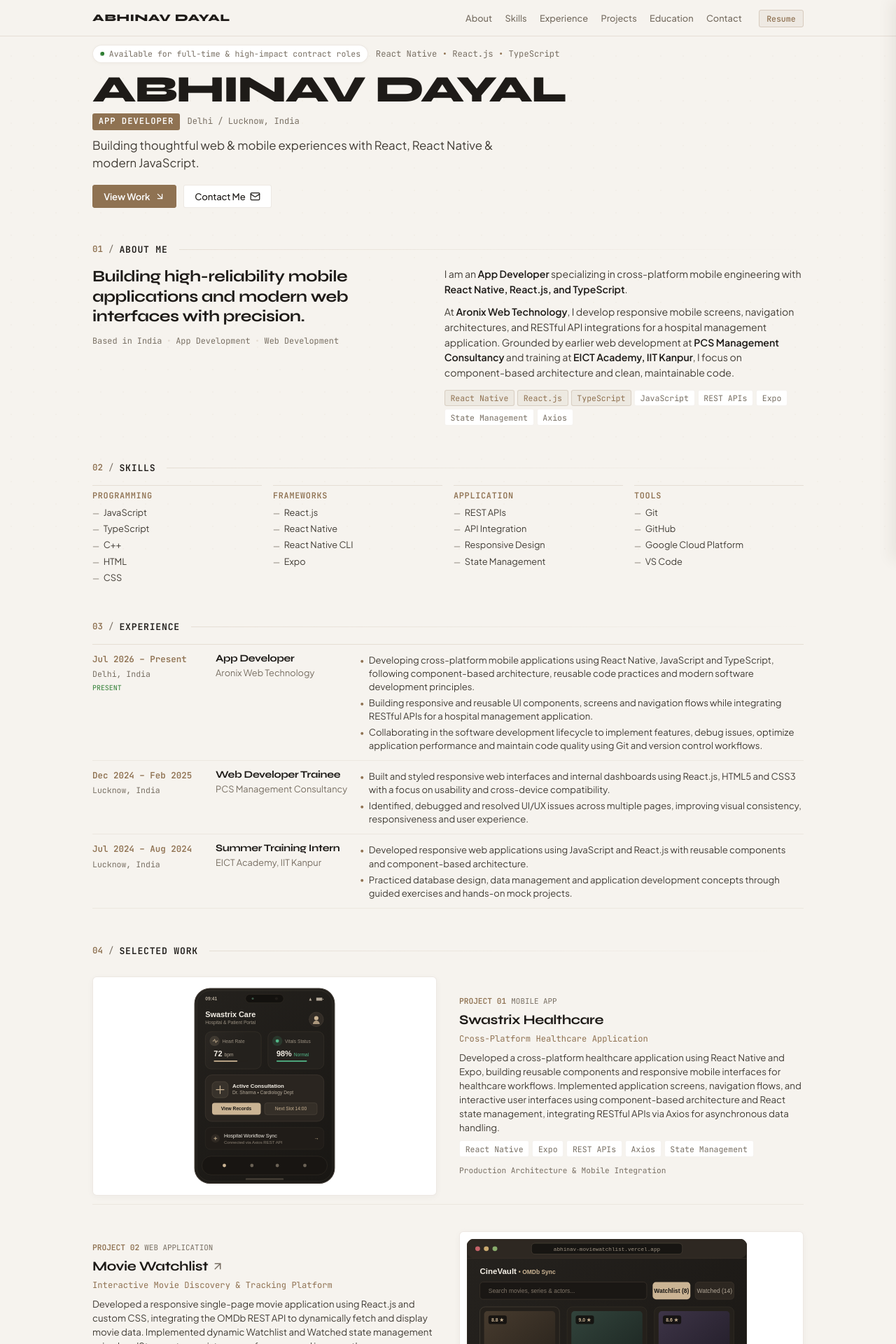
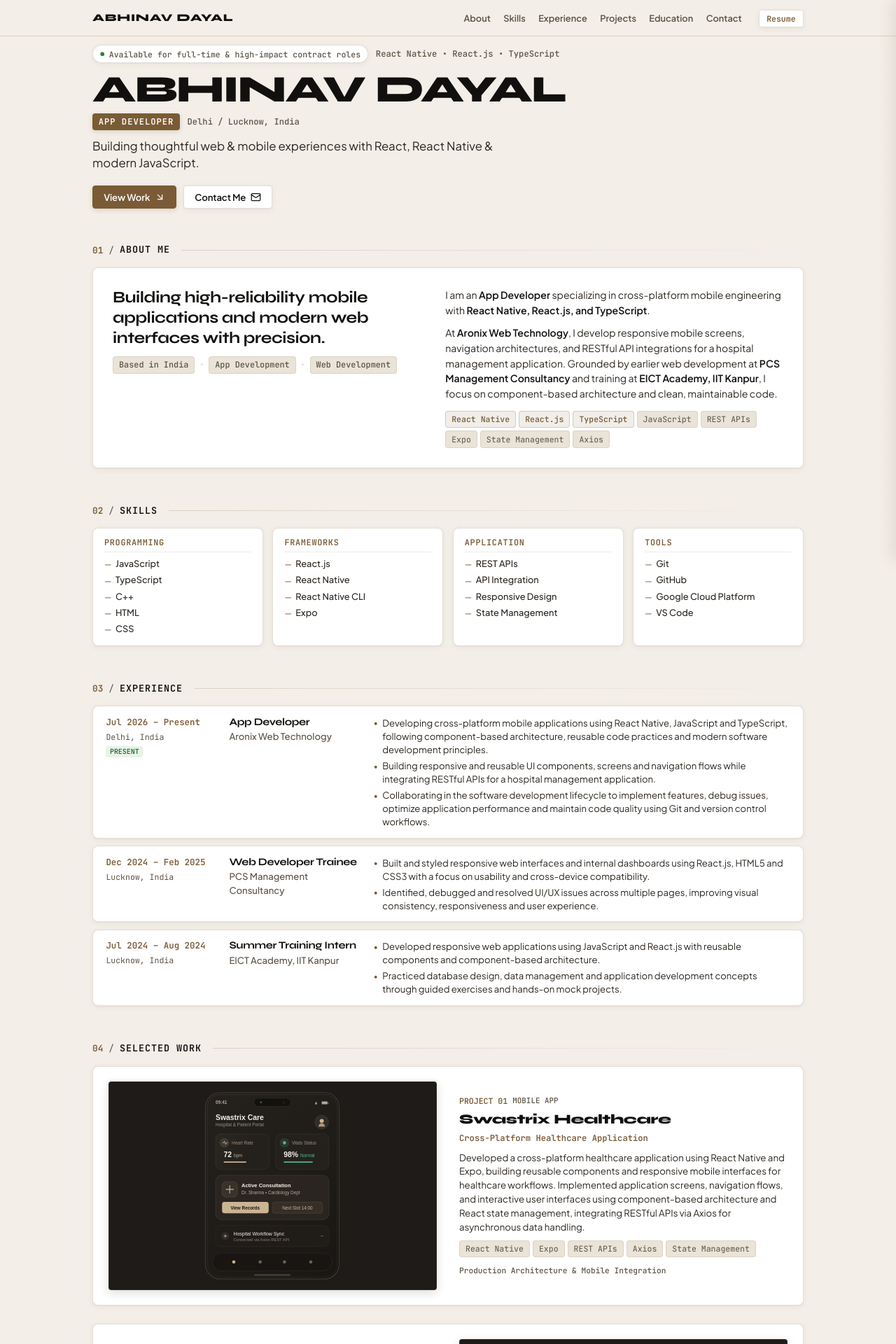
Before and after one commit to AbhinavXDayal/Portfolio, a React (Vite) app: page / in a window 1280 px wide. Shown: the top 1920 px of the page at 70% size. Built offline with nearby package versions, Linux system fonts and the light colour scheme.

Commit message:
Increase contrast and add distinct elevated card styling

```diff
--- a/src/components/sections/About.tsx
+++ b/src/components/sections/About.tsx
@@ -11,6 +11,7 @@ export const About: React.FC = () => {
           title="ABOUT ME"
         />
 
+        <div className="about-v4-card">
           <div className="about-v4-grid">
             {/* Left: Large Statement & Metadata */}
             <div className="about-v4-left">
@@ -49,6 +50,7 @@ export const About: React.FC = () => {
             </div>
           </div>
         </div>
+      </div>
     </section>
   );
 };
--- a/src/components/sections/Contact.tsx
+++ b/src/components/sections/Contact.tsx
@@ -21,7 +21,7 @@ export const Contact: React.FC = () => {
           title="CONTACT ME"
         />
 
-        <div className="contact-v4-container">
+        <div className="contact-v4-card">
           <div className="contact-v4-main">
             <h3 className="contact-v4-headline">
               LET'S BUILD SOMETHING.
--- a/src/styles/globals.css
+++ b/src/styles/globals.css
@@ -2,7 +2,7 @@
 @import './animations.css';
 
 /* ==========================================================================
-   CSS RESET & CORE FOUNDATIONS (COMPACT SOFT BEIGE AESTHETIC)
+   CSS RESET & CORE FOUNDATIONS (HIGH CONTRAST SOFT BEIGE AESTHETIC)
    ========================================================================== */
 
 *, *::before, *::after {
@@ -48,23 +48,23 @@ body {
 
 /* Selection */
 ::selection {
-  background-color: rgba(143, 114, 82, 0.2);
+  background-color: rgba(122, 91, 54, 0.22);
   color: var(--cream);
 }
 
 /* Custom Scrollbar */
 ::-webkit-scrollbar {
-  width: 4px;
+  width: 5px;
 }
 ::-webkit-scrollbar-track {
   background: var(--background);
 }
 ::-webkit-scrollbar-thumb {
-  background: rgba(143, 114, 82, 0.25);
+  background: rgba(122, 91, 54, 0.25);
   border-radius: var(--radius-full);
 }
 ::-webkit-scrollbar-thumb:hover {
-  background: rgba(143, 114, 82, 0.45);
+  background: rgba(122, 91, 54, 0.45);
 }
 
 /* Focus Outline */
@@ -73,7 +73,7 @@ body {
   outline-offset: 2px;
 }
 
-/* Typography Base */
+/* High-Contrast Typography */
 h1, h2, h3, h4, h5, h6 {
   font-family: var(--font-display);
   color: var(--cream);
@@ -134,11 +134,11 @@ img, svg {
 }
 
 .text-emerald {
-  color: #2e7d32;
+  color: #1e7025;
 }
 
 /* ==========================================================================
-   BUTTONS & TAGS (COMPACT CONTROLS)
+   BUTTONS & TAGS (ELEVATED CONTROLS)
    ========================================================================== */
 
 .portfolio-btn {
@@ -146,7 +146,7 @@ img, svg {
   align-items: center;
   justify-content: center;
   font-family: var(--font-sans);
-  font-weight: 500;
+  font-weight: 600;
   border-radius: var(--radius-sm);
   transition: all var(--transition-fast);
   text-decoration: none;
@@ -166,27 +166,29 @@ img, svg {
   background-color: var(--beige);
   color: #ffffff;
   border: 1px solid var(--beige);
-  font-weight: 600;
+  box-shadow: 0 2px 6px rgba(122, 91, 54, 0.2);
 }
 
 .btn-primary:hover {
   background-color: var(--beige-soft);
   border-color: var(--beige-soft);
   transform: translateY(-1px);
-  box-shadow: 0 3px 10px rgba(143, 114, 82, 0.15);
+  box-shadow: 0 4px 12px rgba(122, 91, 54, 0.25);
 }
 
 .btn-outline {
-  background-color: var(--surface);
+  background-color: var(--surface-card);
   color: var(--cream);
   border: 1px solid var(--border);
+  box-shadow: var(--card-shadow);
 }
 
 .btn-outline:hover {
   border-color: var(--beige);
   color: var(--beige);
-  background-color: rgba(143, 114, 82, 0.06);
+  background-color: rgba(122, 91, 54, 0.05);
   transform: translateY(-1px);
+  box-shadow: var(--card-shadow-hover);
 }
 
 .btn-sm {
@@ -206,13 +208,13 @@ img, svg {
   align-items: center;
   font-family: var(--font-mono);
   font-size: var(--text-xs);
-  padding: 0.14rem 0.48rem;
+  padding: 0.16rem 0.5rem;
   border-radius: var(--radius-sm);
   transition: all var(--transition-fast);
 }
 
 .tag-subtle {
-  background: var(--surface);
+  background: var(--surface-soft);
   color: var(--muted);
   border: 1px solid var(--border-subtle);
 }
@@ -220,12 +222,14 @@ img, svg {
 .tag-subtle:hover {
   color: var(--cream);
   border-color: var(--border);
+  background: var(--surface);
 }
 
 .tag-accent {
-  background: rgba(143, 114, 82, 0.08);
+  background: rgba(122, 91, 54, 0.1);
   color: var(--beige);
-  border: 1px solid rgba(143, 114, 82, 0.22);
+  border: 1px solid rgba(122, 91, 54, 0.25);
+  font-weight: 500;
 }
 
 /* Status Indicator */
@@ -233,11 +237,11 @@ img, svg {
   display: inline-flex;
   align-items: center;
   gap: 0.4rem;
-  padding: 0.2rem 0.65rem;
-  background: var(--surface);
+  padding: 0.22rem 0.65rem;
+  background: var(--surface-card);
   border: 1px solid var(--border);
   border-radius: var(--radius-full);
-  box-shadow: 0 1px 4px rgba(143, 114, 82, 0.05);
+  box-shadow: var(--card-shadow);
 }
 
 .status-dot-container {
@@ -270,6 +274,7 @@ img, svg {
   font-family: var(--font-mono);
   font-size: 0.72rem;
   color: var(--muted);
+  font-weight: 500;
 }
 
 /* Section Header (Compact Editorial) */
@@ -281,21 +286,21 @@ img, svg {
 }
 
 .section-v4-num {
-  font-size: 0.78rem;
-  font-weight: 600;
+  font-size: 0.8rem;
+  font-weight: 700;
   color: var(--beige);
 }
 
 .section-v4-slash {
-  font-size: 0.78rem;
+  font-size: 0.8rem;
   color: var(--muted);
 }
 
 .section-v4-title {
-  font-size: 0.82rem;
-  font-weight: 700;
+  font-size: 0.84rem;
+  font-weight: 800;
   color: var(--cream);
-  letter-spacing: 0.06em;
+  letter-spacing: 0.07em;
   text-transform: uppercase;
   white-space: nowrap;
 }
@@ -321,7 +326,7 @@ img, svg {
   display: flex;
   flex-direction: column;
   justify-content: center;
-  background: rgba(246, 243, 238, 0.94);
+  background: rgba(243, 238, 231, 0.94);
   backdrop-filter: blur(12px);
   -webkit-backdrop-filter: blur(12px);
   border-bottom: 1px solid var(--border);
@@ -340,7 +345,7 @@ img, svg {
 
 .navbar-brand {
   font-family: var(--font-display);
-  font-size: 0.9rem;
+  font-size: 0.92rem;
   font-weight: 800;
   letter-spacing: 0.05em;
   color: var(--cream);
@@ -360,7 +365,7 @@ img, svg {
 
 .nav-link {
   font-size: 0.8rem;
-  font-weight: 500;
+  font-weight: 600;
   color: var(--muted);
   padding: 0.15rem 0;
   position: relative;
@@ -378,25 +383,27 @@ img, svg {
   bottom: -2px;
   left: 0;
   width: 100%;
-  height: 1.5px;
+  height: 2px;
   background-color: var(--beige);
 }
 
 .resume-btn {
   font-family: var(--font-mono);
   font-size: 0.72rem;
-  font-weight: 500;
+  font-weight: 600;
   color: var(--beige);
-  background: rgba(143, 114, 82, 0.08);
-  border: 1px solid rgba(143, 114, 82, 0.25);
+  background: var(--surface-card);
+  border: 1px solid var(--border);
   padding: 0.25rem 0.65rem;
   border-radius: var(--radius-sm);
+  box-shadow: var(--card-shadow);
   transition: all var(--transition-fast);
 }
 
 .resume-btn:hover {
   background: var(--beige);
   color: #ffffff;
+  border-color: var(--beige);
 }
 
 .mobile-menu-toggle {
@@ -409,7 +416,7 @@ img, svg {
   position: absolute;
   bottom: 0;
   left: 0;
-  height: 1.5px;
+  height: 2px;
   background: var(--beige);
   transition: width 0.1s linear;
 }
@@ -418,7 +425,7 @@ img, svg {
 .mobile-drawer-backdrop {
   position: fixed;
   inset: 0;
-  background: rgba(30, 27, 24, 0.4);
+  background: rgba(18, 16, 14, 0.4);
   backdrop-filter: blur(4px);
   z-index: 105;
   opacity: 0;
@@ -446,7 +453,7 @@ img, svg {
   padding: 1.25rem 1rem;
   transform: translateX(100%);
   transition: transform var(--transition-base);
-  box-shadow: -6px 0 20px rgba(60, 50, 40, 0.08);
+  box-shadow: -6px 0 20px rgba(70, 50, 30, 0.1);
 }
 
 .mobile-drawer.open {
@@ -465,6 +472,7 @@ img, svg {
   font-size: 0.75rem;
   color: var(--beige);
   text-transform: uppercase;
+  font-weight: 700;
 }
 
 .mobile-drawer-close {
@@ -484,15 +492,17 @@ img, svg {
   align-items: center;
   padding: 0.55rem 0.65rem;
   border-radius: var(--radius-sm);
-  background: var(--surface);
-  border: 1px solid var(--border-subtle);
+  background: var(--surface-card);
+  border: 1px solid var(--border);
+  box-shadow: var(--card-shadow);
   color: var(--muted);
+  font-weight: 600;
 }
 
 .mobile-nav-link.active,
 .mobile-nav-link:hover {
-  background: rgba(143, 114, 82, 0.08);
-  border-color: rgba(143, 114, 82, 0.3);
+  background: rgba(122, 91, 54, 0.08);
+  border-color: var(--beige);
   color: var(--cream);
 }
 
@@ -500,6 +510,7 @@ img, svg {
   font-size: 0.7rem;
   color: var(--beige);
   margin-right: 0.65rem;
+  font-weight: 700;
 }
 
 .mobile-nav-text {
@@ -527,7 +538,7 @@ img, svg {
 }
 
 /* ==========================================================================
-   HERO SECTION (COMPACT ~60-70VH)
+   HERO SECTION
    ========================================================================== */
 
 .hero-section {
@@ -558,6 +569,7 @@ img, svg {
 .hero-tech-mono {
   font-size: 0.76rem;
   color: var(--muted);
+  font-weight: 500;
 }
 
 .hero-headline-block {
@@ -587,11 +599,13 @@ img, svg {
   background: var(--beige);
   padding: 0.18rem 0.55rem;
   border-radius: var(--radius-sm);
+  box-shadow: 0 2px 6px rgba(122, 91, 54, 0.2);
 }
 
 .hero-location-text {
   font-size: 0.76rem;
   color: var(--muted);
+  font-weight: 500;
 }
 
 .hero-intro-text {
@@ -609,12 +623,20 @@ img, svg {
 }
 
 /* ==========================================================================
-   SECTION 01: ABOUT ME (COMPACT 2-COLUMN)
+   SECTION 01: ABOUT ME (CONTRASTING CARD CONTAINER)
    ========================================================================== */
 
 .about-section {
   padding-top: var(--section-padding-y);
   padding-bottom: var(--section-padding-y);
+}
+
+.about-v4-card {
+  background: var(--surface-card);
+  border: 1px solid var(--border);
+  border-radius: var(--radius-md);
+  padding: clamp(1.15rem, 2.5vw, 1.75rem);
+  box-shadow: var(--card-shadow);
 }
 
 .about-v4-grid {
@@ -647,6 +669,14 @@ img, svg {
   color: var(--muted);
 }
 
+.meta-pill {
+  background: var(--surface-soft);
+  padding: 0.15rem 0.5rem;
+  border-radius: var(--radius-sm);
+  border: 1px solid var(--border-subtle);
+  font-weight: 500;
+}
+
 .meta-sep {
   color: var(--border);
 }
@@ -671,7 +701,7 @@ img, svg {
 }
 
 /* ==========================================================================
-   SECTION 02: SKILLS (COMPACT HORIZONTAL TYPOGRAPHY GRID)
+   SECTION 02: SKILLS (DISTINCT ELEVATED CARDS)
    ========================================================================== */
 
 .skills-section {
@@ -682,22 +712,34 @@ img, svg {
 .skills-v4-horizontal-grid {
   display: grid;
   grid-template-columns: repeat(4, 1fr);
-  gap: 1rem;
+  gap: 0.85rem;
 }
 
 .skill-v4-group {
+  background: var(--surface-card);
+  border: 1px solid var(--border);
+  border-radius: var(--radius-md);
+  padding: 0.85rem 1rem;
+  box-shadow: var(--card-shadow);
   display: flex;
   flex-direction: column;
   gap: 0.45rem;
-  border-top: 1px solid var(--border);
-  padding-top: 0.5rem;
+  transition: all var(--transition-fast);
+}
+
+.skill-v4-group:hover {
+  border-color: var(--beige);
+  box-shadow: var(--card-shadow-hover);
+  transform: translateY(-2px);
 }
 
 .skill-v4-cat-heading {
   font-size: 0.74rem;
-  font-weight: 700;
+  font-weight: 800;
   color: var(--beige);
   letter-spacing: 0.06em;
+  padding-bottom: 0.35rem;
+  border-bottom: 1px solid var(--border-subtle);
 }
 
 .skill-v4-list {
@@ -712,6 +754,7 @@ img, svg {
   gap: 0.35rem;
   font-size: 0.8rem;
   color: var(--text);
+  font-weight: 500;
   transition: color var(--transition-fast);
 }
 
@@ -720,12 +763,12 @@ img, svg {
 }
 
 .skill-v4-dash {
-  color: var(--muted);
+  color: var(--beige);
   font-size: 0.7rem;
 }
 
 /* ==========================================================================
-   SECTION 03: EXPERIENCE (COMPACT TIMELINE ROWS)
+   SECTION 03: EXPERIENCE (DISTINCT ELEVATED CARDS)
    ========================================================================== */
 
 .experience-section {
@@ -736,21 +779,26 @@ img, svg {
 .experience-v4-list {
   display: flex;
   flex-direction: column;
-  border-top: 1px solid var(--border);
+  gap: 0.65rem;
 }
 
 .experience-v4-row {
+  background: var(--surface-card);
+  border: 1px solid var(--border);
+  border-radius: var(--radius-md);
+  box-shadow: var(--card-shadow);
   display: grid;
   grid-template-columns: 160px 190px 1fr;
   gap: 1rem;
-  padding: 0.75rem 0;
-  border-bottom: 1px solid var(--border-subtle);
+  padding: 0.85rem 1.15rem;
   align-items: start;
-  transition: background var(--transition-fast);
+  transition: all var(--transition-fast);
 }
 
 .experience-v4-row:hover {
-  background: rgba(143, 114, 82, 0.04);
+  border-color: var(--beige);
+  box-shadow: var(--card-shadow-hover);
+  transform: translateY(-1px);
 }
 
 .exp-v4-date-col {
@@ -761,7 +809,7 @@ img, svg {
 
 .exp-v4-period {
   font-size: 0.78rem;
-  font-weight: 600;
+  font-weight: 700;
   color: var(--beige);
 }
 
@@ -773,8 +821,13 @@ img, svg {
 .exp-v4-present-tag {
   display: inline-block;
   font-size: 0.62rem;
-  color: #2e7d32;
+  font-weight: 700;
+  color: #1e7025;
+  background: rgba(46, 125, 50, 0.1);
+  padding: 0.05rem 0.35rem;
+  border-radius: 2px;
   margin-top: 0.15rem;
+  width: fit-content;
 }
 
 .exp-v4-role-col {
@@ -784,14 +837,15 @@ img, svg {
 }
 
 .exp-v4-role {
-  font-size: 0.9rem;
+  font-size: 0.92rem;
   font-weight: 700;
   color: var(--cream);
 }
 
 .exp-v4-company {
-  font-size: 0.8rem;
+  font-size: 0.82rem;
   color: var(--muted);
+  font-weight: 500;
 }
 
 .exp-v4-desc-col {
@@ -822,7 +876,7 @@ img, svg {
 }
 
 /* ==========================================================================
-   SECTION 04: SELECTED WORK (COMPACT MAGAZINE SHOWCASE)
+   SECTION 04: SELECTED WORK (ELEVATED MAGAZINE SHOWCASES)
    ========================================================================== */
 
 .projects-section {
@@ -841,8 +895,17 @@ img, svg {
   grid-template-columns: 1fr 1fr;
   gap: clamp(1.2rem, 2.5vw, 2rem);
   align-items: center;
-  padding: 0.75rem 0;
-  border-bottom: 1px solid var(--border-subtle);
+  background: var(--surface-card);
+  border: 1px solid var(--border);
+  border-radius: var(--radius-md);
+  padding: clamp(0.9rem, 1.8vw, 1.35rem);
+  box-shadow: var(--card-shadow);
+  transition: all var(--transition-fast);
+}
+
+.project-v4-item:hover {
+  border-color: var(--beige);
+  box-shadow: var(--card-shadow-hover);
 }
 
 .project-v4-item.layout-reverse {
@@ -862,18 +925,16 @@ img, svg {
 }
 
 .project-v4-frame {
-  background: var(--surface);
-  border: 1px solid var(--border);
-  border-radius: var(--radius-md);
-  padding: 0.65rem;
-  transition: transform var(--transition-fast), border-color var(--transition-fast), box-shadow var(--transition-fast);
-  box-shadow: 0 2px 10px rgba(60, 50, 40, 0.04);
+  background: #1e1b18;
+  border: 1px solid rgba(122, 91, 54, 0.25);
+  border-radius: var(--radius-sm);
+  padding: 0.55rem;
+  transition: transform var(--transition-fast);
+  box-shadow: 0 4px 14px rgba(30, 25, 20, 0.15);
 }
 
 .project-v4-item:hover .project-v4-frame {
-  transform: scale(1.012);
-  border-color: rgba(143, 114, 82, 0.35);
-  box-shadow: 0 4px 16px rgba(60, 50, 40, 0.08);
+  transform: scale(1.015);
 }
 
 .project-mockup-wrapper {
@@ -884,12 +945,12 @@ img, svg {
 }
 
 .project-mockup-wrapper.mobile-frame {
-  max-width: 230px;
+  max-width: 220px;
   margin: 0 auto;
 }
 
 .project-mockup-wrapper.web-frame {
-  max-width: 400px;
+  max-width: 380px;
 }
 
 .mockup-svg {
@@ -910,7 +971,7 @@ img, svg {
 }
 
 .project-v4-num {
-  font-size: 0.7rem;
+  font-size: 0.72rem;
   font-weight: 700;
   color: var(--beige);
 }
@@ -918,6 +979,7 @@ img, svg {
 .project-v4-type {
   font-size: 0.68rem;
   color: var(--muted);
+  font-weight: 500;
 }
 
 .project-v4-title {
@@ -925,7 +987,7 @@ img, svg {
   align-items: center;
   gap: 0.3rem;
   font-size: clamp(1.15rem, 1.5vw, 1.45rem);
-  font-weight: 700;
+  font-weight: 800;
   color: var(--cream);
   line-height: 1.15;
   transition: transform var(--transition-fast);
@@ -948,6 +1010,7 @@ img, svg {
 .project-v4-subtitle {
   font-size: 0.76rem;
   color: var(--beige);
+  font-weight: 600;
 }
 
 .project-v4-desc {
@@ -974,10 +1037,11 @@ img, svg {
 .project-v4-note {
   font-size: 0.7rem;
   color: var(--muted);
+  font-weight: 500;
 }
 
 /* ==========================================================================
-   SECTION 05: EDUCATION (SINGLE COMPACT HORIZONTAL ROW)
+   SECTION 05: EDUCATION (DISTINCT ELEVATED ROW)
    ========================================================================== */
 
 .education-section {
@@ -991,31 +1055,38 @@ img, svg {
   justify-content: space-between;
   flex-wrap: wrap;
   gap: 0.75rem;
-  background: var(--surface);
+  background: var(--surface-card);
   border: 1px solid var(--border);
-  border-radius: var(--radius-sm);
-  padding: 0.65rem 1rem;
-  box-shadow: 0 1px 4px rgba(60, 50, 40, 0.03);
+  border-radius: var(--radius-md);
+  padding: 0.75rem 1.25rem;
+  box-shadow: var(--card-shadow);
+  transition: all var(--transition-fast);
+}
+
+.education-v4-row:hover {
+  border-color: var(--beige);
+  box-shadow: var(--card-shadow-hover);
 }
 
 .edu-v4-degree {
-  font-size: 0.88rem;
+  font-size: 0.9rem;
   font-weight: 700;
   color: var(--cream);
 }
 
 .edu-v4-inst {
-  font-size: 0.78rem;
+  font-size: 0.8rem;
   color: var(--muted);
 }
 
 .edu-v4-year {
-  font-size: 0.74rem;
+  font-size: 0.75rem;
+  font-weight: 600;
   color: var(--beige);
 }
 
 /* ==========================================================================
-   SECTION 06: CONTACT ME (COMPACT)
+   SECTION 06: CONTACT ME (DISTINCT ELEVATED CARD)
    ========================================================================== */
 
 .contact-section {
@@ -1026,6 +1097,14 @@ img, svg {
 .contact-v4-container {
   display: flex;
   flex-direction: column;
+}
+
+.contact-v4-card {
+  background: var(--surface-card);
+  border: 1px solid var(--border);
+  border-radius: var(--radius-lg);
+  padding: clamp(1.25rem, 2.5vw, 1.85rem);
+  box-shadow: var(--card-shadow);
 }
 
 .contact-v4-main {
@@ -1061,16 +1140,16 @@ img, svg {
   display: inline-flex;
   align-items: center;
   gap: 0.5rem;
-  background: var(--surface);
+  background: var(--surface-soft);
   border: 1px solid var(--border);
   padding: 0.35rem 0.75rem;
   border-radius: var(--radius-sm);
-  box-shadow: 0 1px 4px rgba(60, 50, 40, 0.04);
 }
 
 .contact-v4-email-str {
   font-size: 0.82rem;
   color: var(--cream);
+  font-weight: 600;
 }
 
 .contact-v4-copy-btn {
@@ -1078,15 +1157,18 @@ img, svg {
   align-items: center;
   gap: 0.25rem;
   font-size: 0.7rem;
+  font-weight: 600;
   color: var(--muted);
   padding: 0.12rem 0.35rem;
   border-radius: 2px;
-  background: var(--surface-soft);
-  transition: color var(--transition-fast);
+  background: var(--surface);
+  border: 1px solid var(--border-subtle);
+  transition: all var(--transition-fast);
 }
 
 .contact-v4-copy-btn:hover {
   color: var(--cream);
+  border-color: var(--border);
 }
 
 .contact-v4-social-row {
@@ -1101,7 +1183,8 @@ img, svg {
   display: inline-flex;
   align-items: center;
   gap: 0.3rem;
-  font-size: 0.76rem;
+  font-size: 0.78rem;
+  font-weight: 600;
   color: var(--muted);
   transition: color var(--transition-fast);
 }
@@ -1115,11 +1198,11 @@ img, svg {
 }
 
 /* ==========================================================================
-   FOOTER (COMPACT ONE-LINER)
+   FOOTER (ELEVATED ONE-LINER)
    ========================================================================== */
 
 .footer-v4 {
-  background: #ede8df;
+  background: #eae3d7;
   border-top: 1px solid var(--border);
   padding-top: 0.85rem;
   padding-bottom: 0.85rem;
@@ -1155,6 +1238,7 @@ img, svg {
 
 .footer-v4-role {
   color: var(--beige);
+  font-weight: 600;
 }
 
 .footer-v4-copy {
@@ -1175,6 +1259,7 @@ img, svg {
 
 .footer-v4-link {
   font-size: 0.74rem;
+  font-weight: 600;
   color: var(--muted);
 }
 
@@ -1187,17 +1272,19 @@ img, svg {
   align-items: center;
   gap: 0.25rem;
   color: var(--muted);
+  font-weight: 600;
   font-size: 0.7rem;
   padding: 0.2rem 0.45rem;
   border-radius: var(--radius-sm);
-  background: var(--surface);
-  border: 1px solid var(--border-subtle);
+  background: var(--surface-card);
+  border: 1px solid var(--border);
+  box-shadow: var(--card-shadow);
   transition: all var(--transition-fast);
 }
 
 .footer-v4-top-btn:hover {
   color: var(--beige);
-  border-color: var(--border);
+  border-color: var(--beige);
 }
 
 /* ==========================================================================
--- a/src/styles/variables.css
+++ b/src/styles/variables.css
@@ -1,15 +1,18 @@
 :root {
-  /* Color Palette - True Soft Beige & Warm Linen Aesthetic */
-  --background: #f6f3ee;
+  /* Color Palette - High Contrast Soft Beige & Warm Paper Aesthetic */
+  --background: #f3eee7;
   --surface: #ffffff;
-  --surface-soft: #ede8df;
-  --cream: #1e1b18;
-  --text: #423d36;
-  --muted: #786f63;
-  --beige: #8f7252;
-  --beige-soft: #a68968;
-  --border: rgba(143, 114, 82, 0.16);
-  --border-subtle: rgba(143, 114, 82, 0.09);
+  --surface-soft: #eae3d7;
+  --surface-card: #ffffff;
+  --cream: #12100e;
+  --text: #2c2620;
+  --muted: #5c5245;
+  --beige: #7a5b36;
+  --beige-soft: #916f46;
+  --border: rgba(122, 91, 54, 0.2);
+  --border-subtle: rgba(122, 91, 54, 0.12);
+  --card-shadow: 0 2px 8px rgba(70, 50, 30, 0.06), 0 1px 2px rgba(70, 50, 30, 0.04);
+  --card-shadow-hover: 0 6px 16px rgba(70, 50, 30, 0.1), 0 2px 4px rgba(70, 50, 30, 0.06);
 
   /* Typography System */
   --font-display: 'Syne', -apple-system, BlinkMacSystemFont, 'Segoe UI', sans-serif;
@@ -31,9 +34,9 @@
   --container-padding-x: clamp(1.25rem, 3.5vw, 2rem);
 
   /* Radii & Transitions */
-  --radius-sm: 3px;
-  --radius-md: 6px;
-  --radius-lg: 10px;
+  --radius-sm: 4px;
+  --radius-md: 8px;
+  --radius-lg: 12px;
   --radius-full: 9999px;
 
   --transition-fast: 180ms ease;
```
Lines whose indentation alone changed are shown as unchanged.
